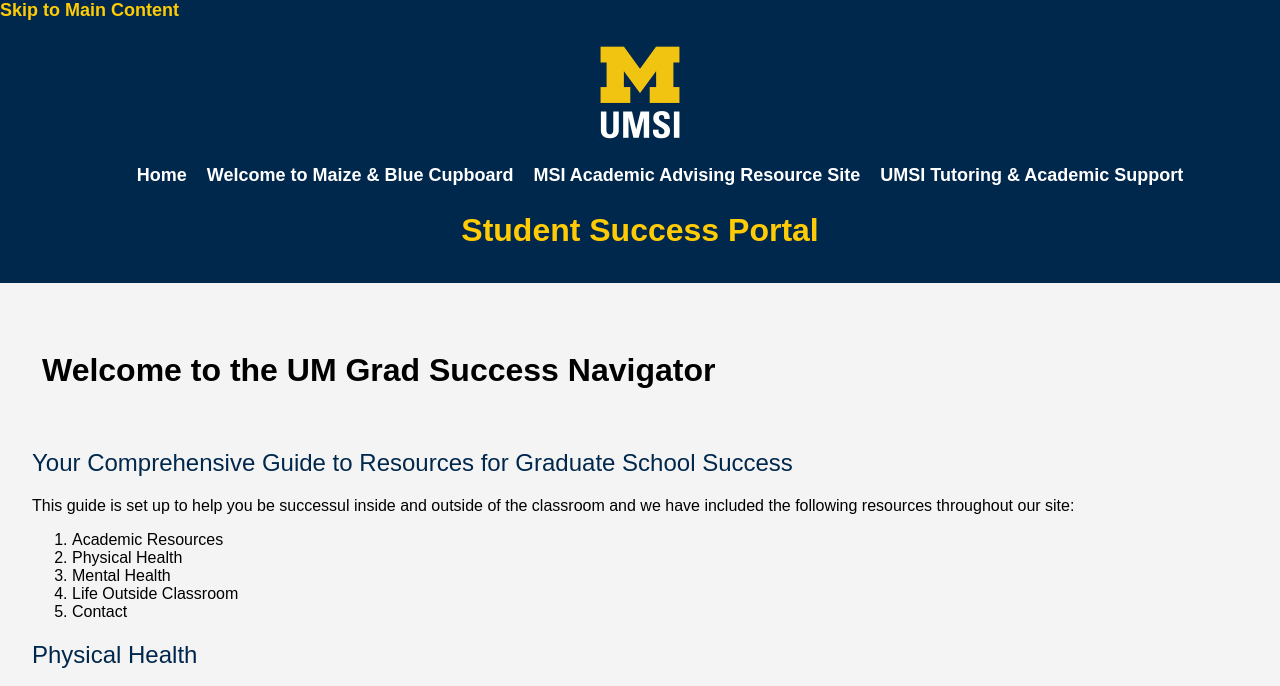
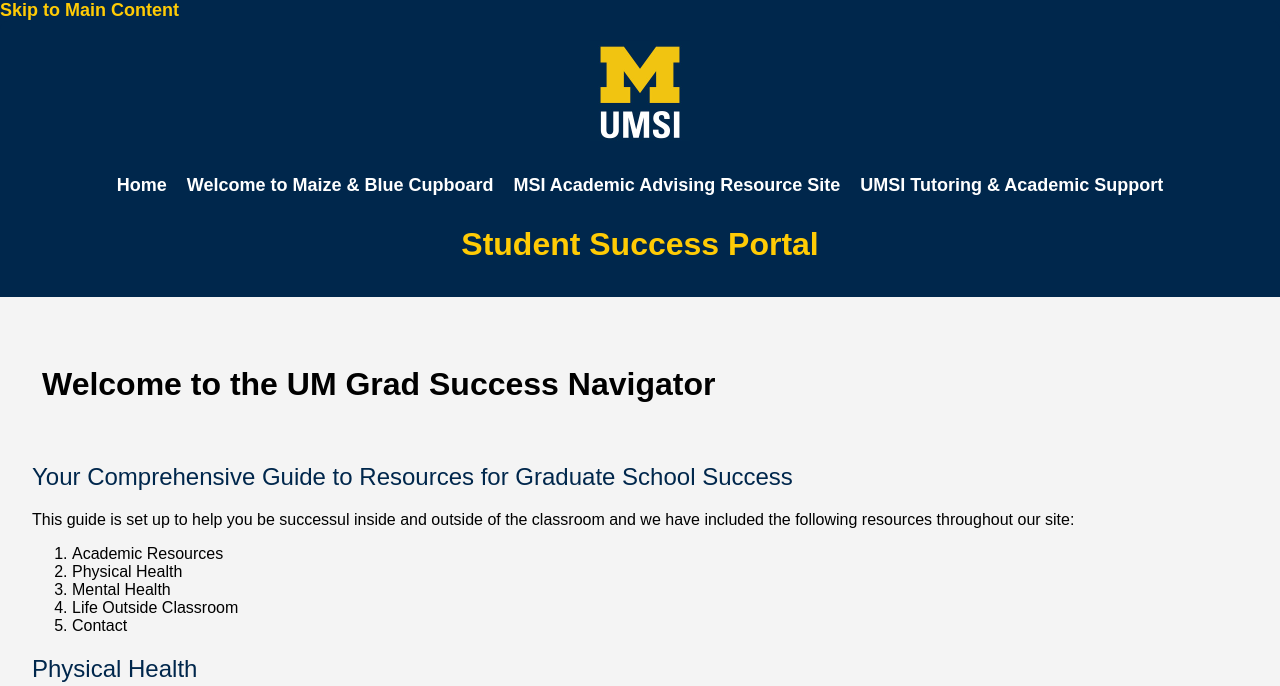
Before and after one commit to XuhanWang/client_project_html_f24, a plain HTML site: page index.html in a window 1280 px wide. Shown: the top 686 px of the page. Drawn offline with Linux system fonts and the light colour scheme.

Commit message:
Update style.css
I forgot to add 10px margin

```diff
--- a/css/style.css
+++ b/css/style.css
@@ -50,8 +50,8 @@ header h1 {
 
 nav ul {
     list-style-type: none;
-    margin: 10;
-    padding: 10;
+    margin: 10px;
+    padding: 10px;
     display: flex;
     justify-content: center;
 }
```
